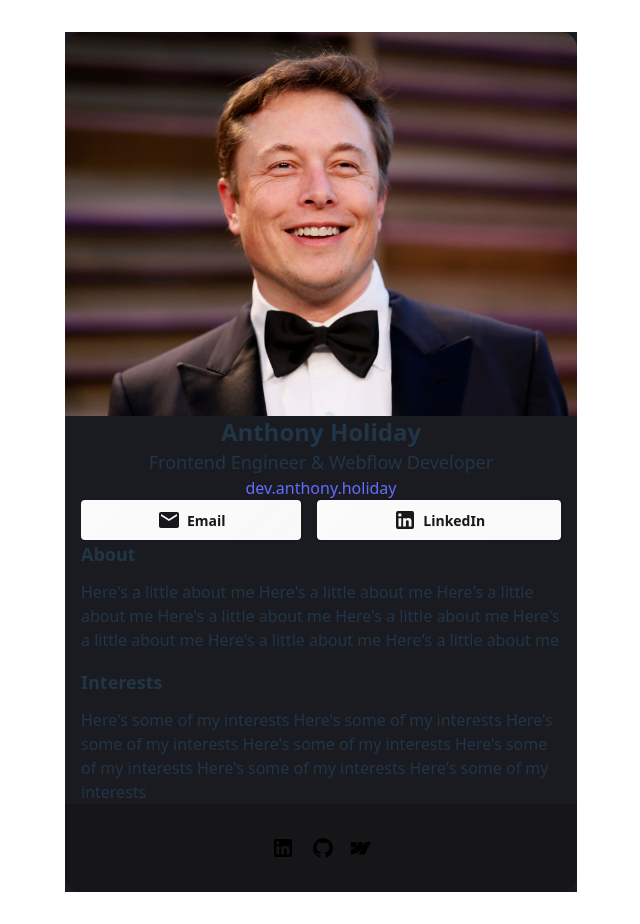
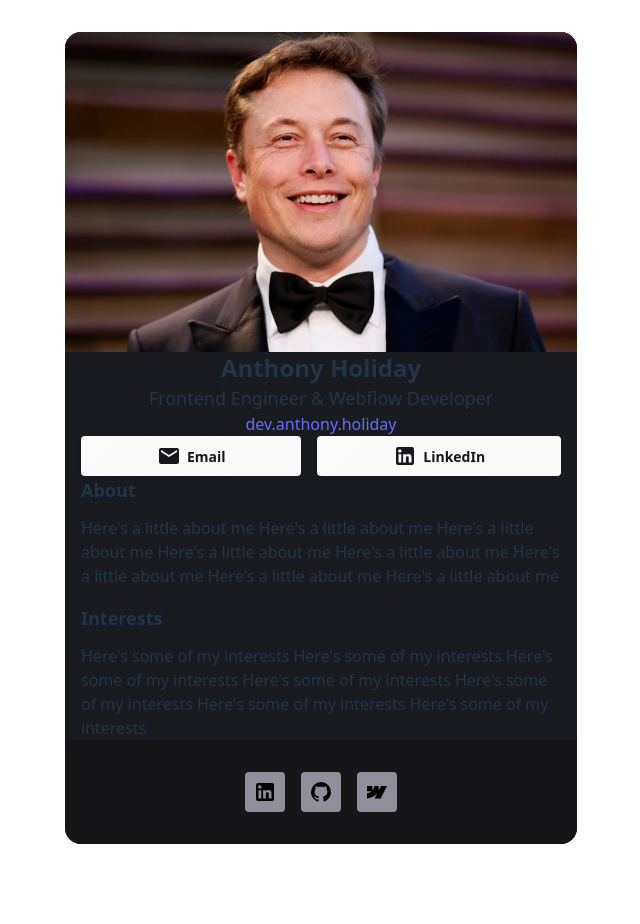
Before and after one commit to anthonyholiday/13-react-business-card, a React (Vite) app: page / in a window 1280 px wide. Shown: the whole page, without its empty margins (319-959 px from the left). After the commit the page ends 876 px from the top, so only its background shows below. Built offline with nearby package versions, Linux system fonts and the light colour scheme.

Commit message:
Added icon background colours and padding

```diff
--- a/src/App.jsx
+++ b/src/App.jsx
@@ -10,7 +10,7 @@ import ProfileImage from "./components/ProfileImage"
 function App() {
   return (
     <>
-        <main className="flex flex-row items-center justify-center bg-[#1A1B21]">
+        <main className="flex flex-row items-center justify-center bg-[#1A1B21] rounded-2xl">
           <section className="section_business-card w-lg flex flex-col rounded-2xl overflow-hidden">
             <ProfileImage image="./src/assets/elon.jpg" alt="Elon Musk"/>
             <div className="business-card_content flex flex-col items-center px-4">
--- a/src/components/ProfileImage.jsx
+++ b/src/components/ProfileImage.jsx
@@ -1,7 +1,7 @@
 import React from "react"
 
 function ProfileImage(props) {
-    return <img className="h-96 object-cover" src={props.image} alt={props.alt} />
+    return <img className="h-80 object-cover" src={props.image} alt={props.alt} />
 }
 
 export default ProfileImage
--- a/src/components/SocialIcons.jsx
+++ b/src/components/SocialIcons.jsx
@@ -2,7 +2,7 @@ import React from "react"
 
 function SocialIcon(props)  {
     return <>
-        <a href={props.url}>
+        <a className="h-10 w-10 flex items-center justify-center rounded bg-[#918E9B]" href={props.url}>
             <img src={props.icon} />
         </a>
     </>
```
